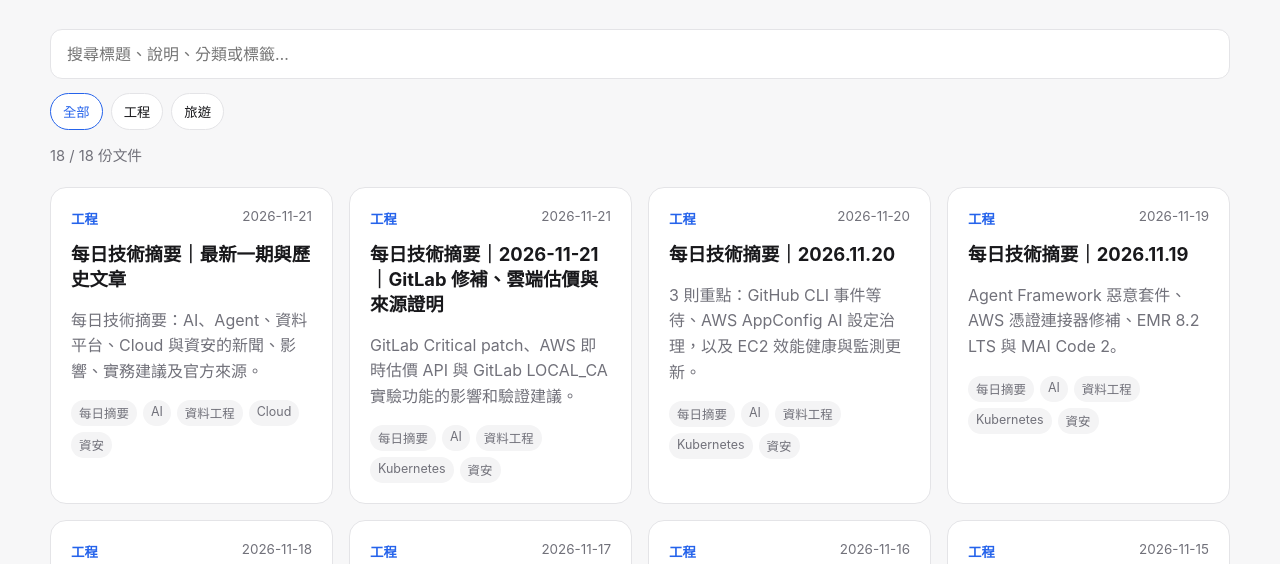
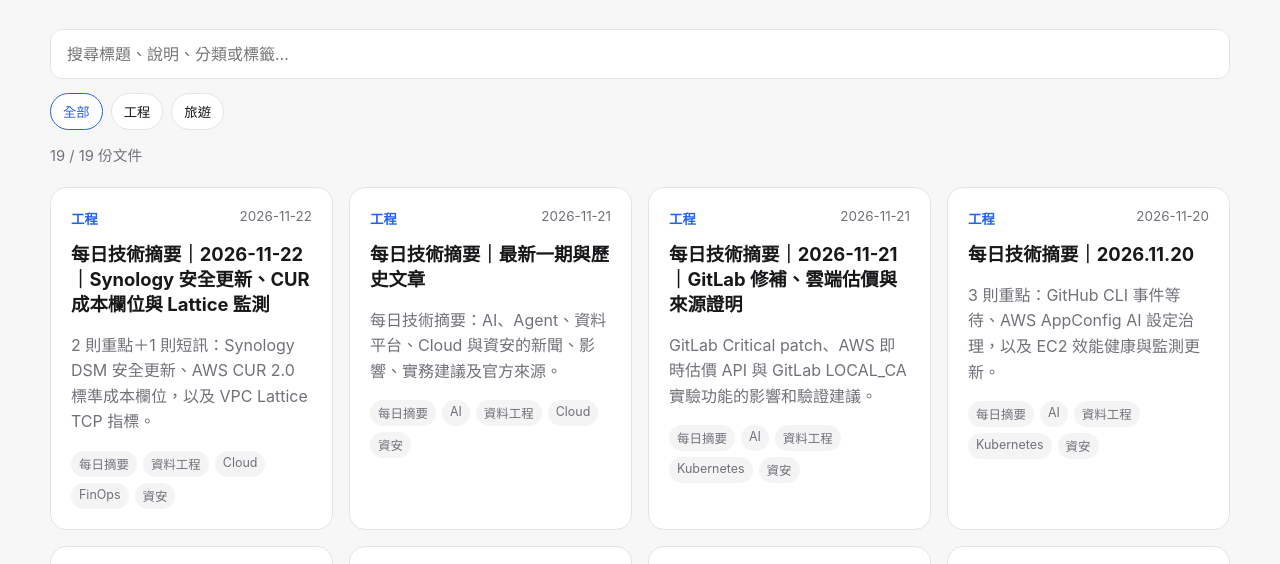
Before and after one commit to kewinall/knowledge-portal, a plain HTML site: page site/index.html in a window 1280 px wide. Shown: the part 163-727 px from the top of the page. Drawn offline with Linux system fonts and the light colour scheme.

Commit message:
chore: publish portal from knowledge-workspace

```diff
--- a/site/index.html
+++ b/site/index.html
@@ -122,12 +122,24 @@
              placeholder="搜尋標題、說明、分類或標籤…" autocomplete="off">
       <div class="filters"><button class="filter active" type="button" data-category="all">全部</button><button class="filter" type="button" data-category="engineering">工程</button><button class="filter" type="button" data-category="travel">旅遊</button></div>
       <div class="meta">
-        <span id="visible-count">18</span> / 18 份文件
+        <span id="visible-count">19</span> / 19 份文件
       </div>
     </section>
 
 
     <section class="grid" id="document-grid">
+            <article class="card"
+                     data-category="engineering"
+                     data-search="每日技術摘要｜2026-11-22｜synology 安全更新、cur 成本欄位與 lattice 監測 2 則重點＋1 則短訊：synology dsm 安全更新、aws cur 2.0 標準成本欄位，以及 vpc lattice tcp 指標。 engineering 工程 每日摘要 資料工程 cloud finops 資安">
+              <div class="card-top">
+                <span class="category">工程</span>
+                <time datetime="2026-11-22">2026-11-22</time>
+              </div>
+              <h2><a href="engineering/daily-tech-digest/2026-11-22.html">每日技術摘要｜2026-11-22｜Synology 安全更新、CUR 成本欄位與 Lattice 監測</a></h2>
+              <p class="description">2 則重點＋1 則短訊：Synology DSM 安全更新、AWS CUR 2.0 標準成本欄位，以及 VPC Lattice TCP 指標。</p>
+              <div class="tags"><span class="tag">每日摘要</span><span class="tag">資料工程</span><span class="tag">Cloud</span><span class="tag">FinOps</span><span class="tag">資安</span></div>
+            </article>
+
             <article class="card"
                      data-category="engineering"
                      data-search="每日技術摘要｜最新一期與歷史文章 每日技術摘要：ai、agent、資料平台、cloud 與資安的新聞、影響、實務建議及官方來源。 engineering 工程 每日摘要 ai 資料工程 cloud 資安">
```
Also changed, not shown: site/engineering/daily-tech-digest/2026-11-22.html (added, +9 -0 lines), site/search-index.json (+16 -0 lines).
